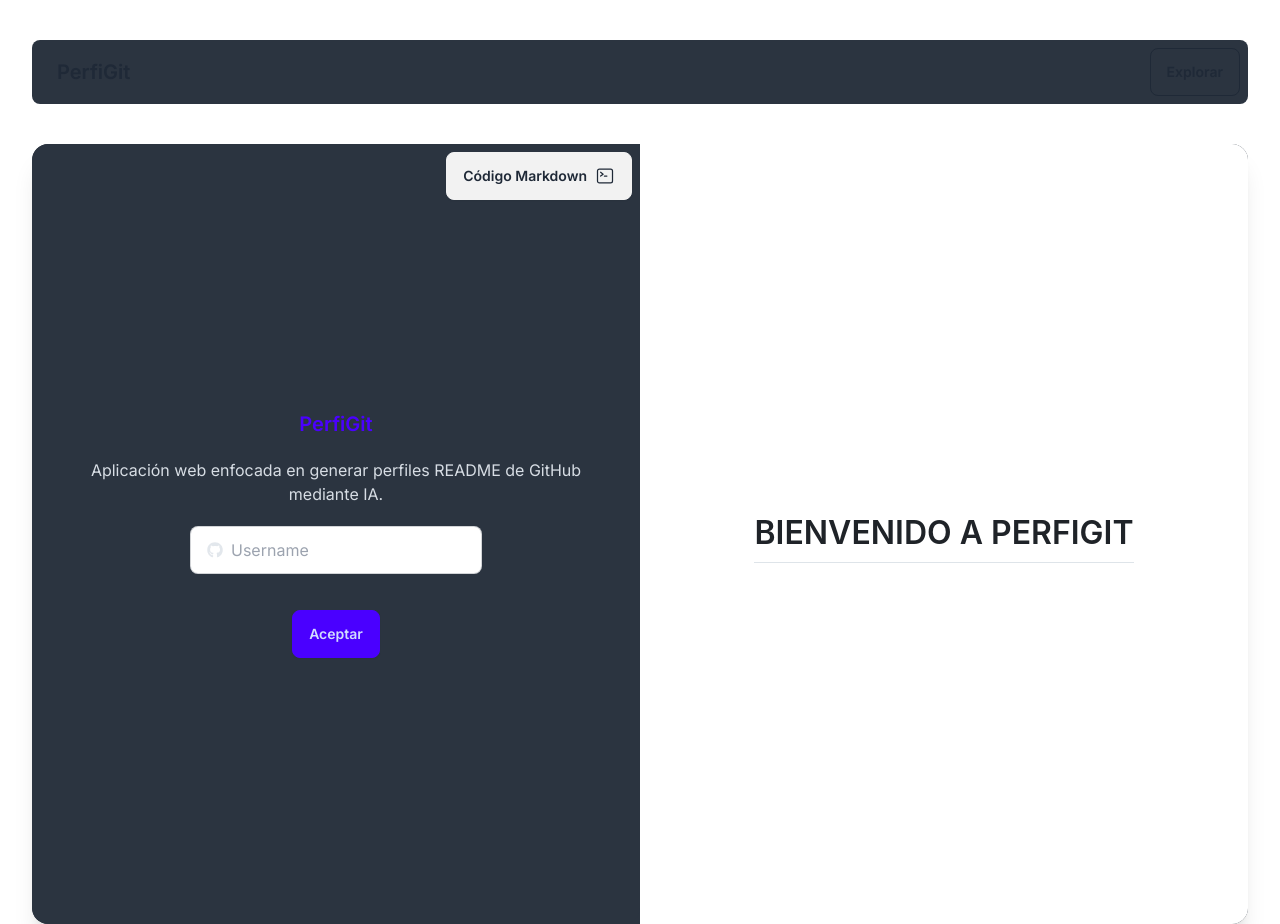
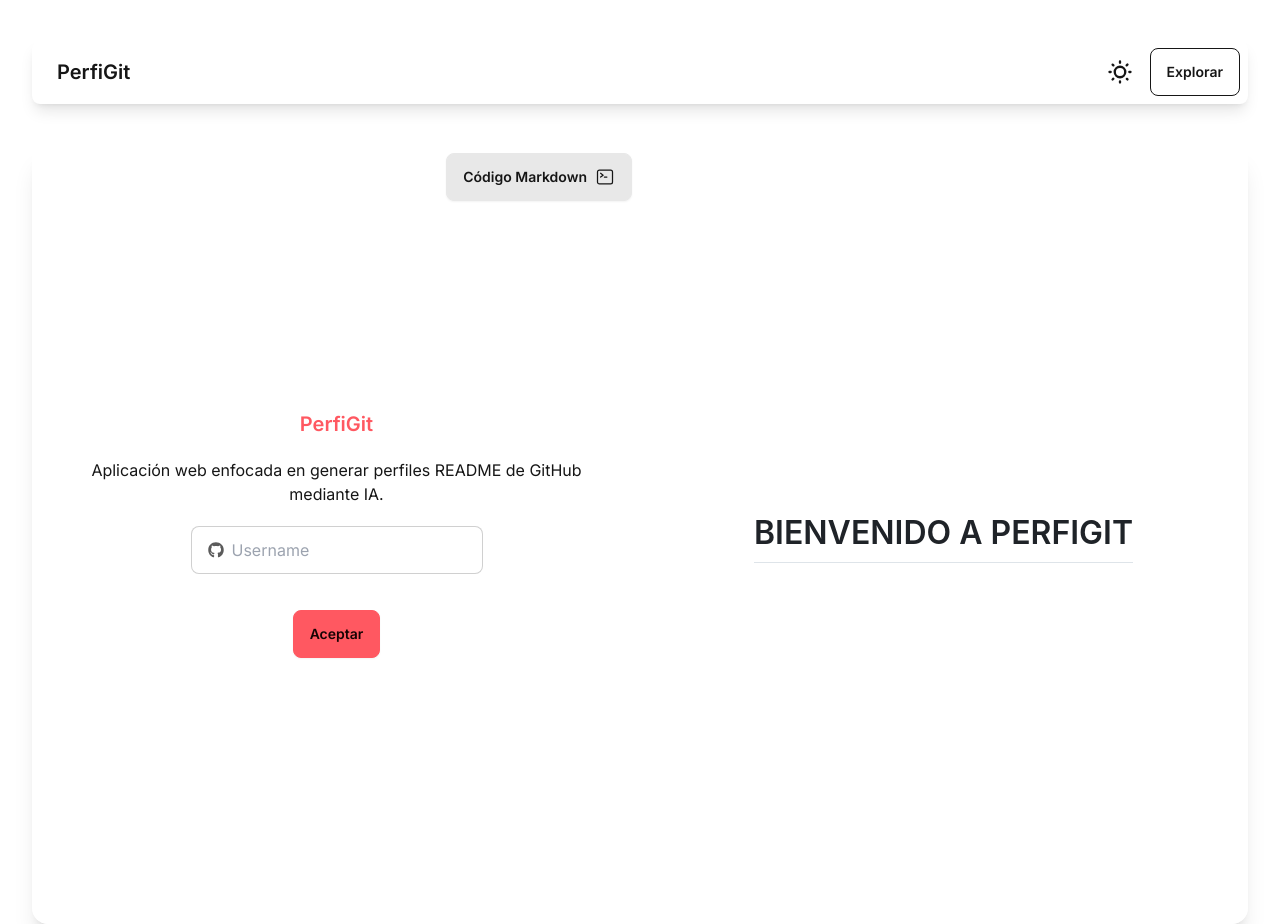
Before and after one commit to JoelSanti/perfigit, a Next.js app: page / in a window 1280 px wide. Built offline with nearby package versions, Linux system fonts and the light colour scheme.

Commit message:
chore: handle dark mode switch

```diff
--- a/src/app/page.tsx
+++ b/src/app/page.tsx
@@ -23,15 +23,15 @@
   }
 
   return (
-    <main>
+    <main className='h-screen py-8'>
       <header>
-        <Container className='mt-8 flex h-20 items-center'>
+        <Container className='flex h-20 items-center'>
           <Navbar />
         </Container>
       </header>
       <section>
         <Container className='mt-8'>
-          <div className='p card h-[780px] overflow-hidden bg-neutral shadow-xl lg:card-side'>
+          <div className='p -bg-base-100 card h-[780px] overflow-hidden border border-base-100 shadow-xl lg:card-side'>
             {showCodeMarkdown ? (
               <CodeMarkdown
                 code={markdown}
--- a/src/components/layout/navbar/Navbar.tsx
+++ b/src/components/layout/navbar/Navbar.tsx
@@ -1,11 +1,35 @@
+import ThemeSwitch from '@/components/ui/theme-switch/ThemeSwitch'
+import { useEffect, useState } from 'react'
+
 export const Navbar = () => {
+  const [theme, setTheme] = useState('mytheme')
+
+  useEffect(() => {
+    const localTheme = localStorage.getItem('theme') || 'mytheme'
+    setTheme(localTheme)
+  }, [])
+
+  const handleToggleTheme = (e: any) => {
+    if (e.target.checked) {
+      setTheme('dark')
+    } else {
+      setTheme('mytheme')
+    }
+  }
+
+  useEffect(() => {
+    localStorage.setItem('theme', theme)
+    document.querySelector('html')!.setAttribute('data-theme', theme)
+  }, [theme])
+
   return (
-    <div className='navbar rounded-lg bg-neutral'>
+    <div className='navbar rounded-lg bg-neutral text-neutral-content shadow-lg'>
       <div className='flex-1'>
         <a className='btn btn-ghost text-xl'>PerfiGit</a>
       </div>
+      <ThemeSwitch handleToggleTheme={handleToggleTheme} />
       <div className='flex-none'>
-        <a className='btn btn-outline' href=''>
+        <a className='btn btn-outline text-neutral-content' href=''>
           Explorar
         </a>
       </div>
--- /dev/null
+++ b/src/components/ui/theme-switch/ThemeSwitch.tsx
@@ -0,0 +1,37 @@
+interface ThemeSwitchProps {
+  handleToggleTheme: (event: React.ChangeEvent<HTMLInputElement>) => void
+}
+
+export default function ThemeSwitch({ handleToggleTheme }: ThemeSwitchProps) {
+  return (
+    <div className='flex items-center justify-center px-2 md:px-4'>
+      <label className='swap swap-rotate'>
+        {/* this hidden checkbox controls the state */}
+        <input
+          type='checkbox'
+          className='theme-controller'
+          value='synthwave'
+          onChange={handleToggleTheme}
+        />
+
+        {/* sun icon */}
+        <svg
+          className='swap-off h-5 w-5 fill-current sm:h-6 sm:w-6 md:h-7 md:w-7'
+          xmlns='http://www.w3.org/2000/svg'
+          viewBox='0 0 24 24'
+        >
+          <path d='M5.64,17l-.71.71a1,1,0,0,0,0,1.41,1,1,0,0,0,1.41,0l.71-.71A1,1,0,0,0,5.64,17ZM5,12a1,1,0,0,0-1-1H3a1,1,0,0,0,0,2H4A1,1,0,0,0,5,12Zm7-7a1,1,0,0,0,1-1V3a1,1,0,0,0-2,0V4A1,1,0,0,0,12,5ZM5.64,7.05a1,1,0,0,0,.7.29,1,1,0,0,0,.71-.29,1,1,0,0,0,0-1.41l-.71-.71A1,1,0,0,0,4.93,6.34Zm12,.29a1,1,0,0,0,.7-.29l.71-.71a1,1,0,1,0-1.41-1.41L17,5.64a1,1,0,0,0,0,1.41A1,1,0,0,0,17.66,7.34ZM21,11H20a1,1,0,0,0,0,2h1a1,1,0,0,0,0-2Zm-9,8a1,1,0,0,0-1,1v1a1,1,0,0,0,2,0V20A1,1,0,0,0,12,19ZM18.36,17A1,1,0,0,0,17,18.36l.71.71a1,1,0,0,0,1.41,0,1,1,0,0,0,0-1.41ZM12,6.5A5.5,5.5,0,1,0,17.5,12,5.51,5.51,0,0,0,12,6.5Zm0,9A3.5,3.5,0,1,1,15.5,12,3.5,3.5,0,0,1,12,15.5Z' />
+        </svg>
+
+        {/* moon icon */}
+        <svg
+          className='swap-on h-5 w-5 fill-current sm:h-6 sm:w-6 md:h-7 md:w-7'
+          xmlns='http://www.w3.org/2000/svg'
+          viewBox='0 0 24 24'
+        >
+          <path d='M21.64,13a1,1,0,0,0-1.05-.14,8.05,8.05,0,0,1-3.37.73A8.15,8.15,0,0,1,9.08,5.49a8.59,8.59,0,0,1,.25-2A1,1,0,0,0,8,2.36,10.14,10.14,0,1,0,22,14.05,1,1,0,0,0,21.64,13Zm-9.5,6.69A8.14,8.14,0,0,1,7.08,5.22v.27A10.15,10.15,0,0,0,17.22,15.63a9.79,9.79,0,0,0,2.1-.22A8.11,8.11,0,0,1,12.14,19.73Z' />
+        </svg>
+      </label>
+    </div>
+  )
+}
--- a/tailwind.config.ts
+++ b/tailwind.config.ts
@@ -8,5 +8,20 @@
     './src/app/**/*.{js,ts,jsx,tsx,mdx}',
   ],
   plugins: [daisyui],
+  daisyui: {
+    themes: [
+      {
+        mytheme: {
+          primary: '#ff5861',
+          secondary: '#f6d860',
+          accent: '#37cdbe',
+          neutral: '#FFFFFF',
+          'base-100': '#ffffff',
+        },
+      },
+      'dark',
+      'cupcake',
+    ],
+  },
 }
 export default config
```
Also changed, not shown: 1 other file (tests, documents, lock files or other folders).
